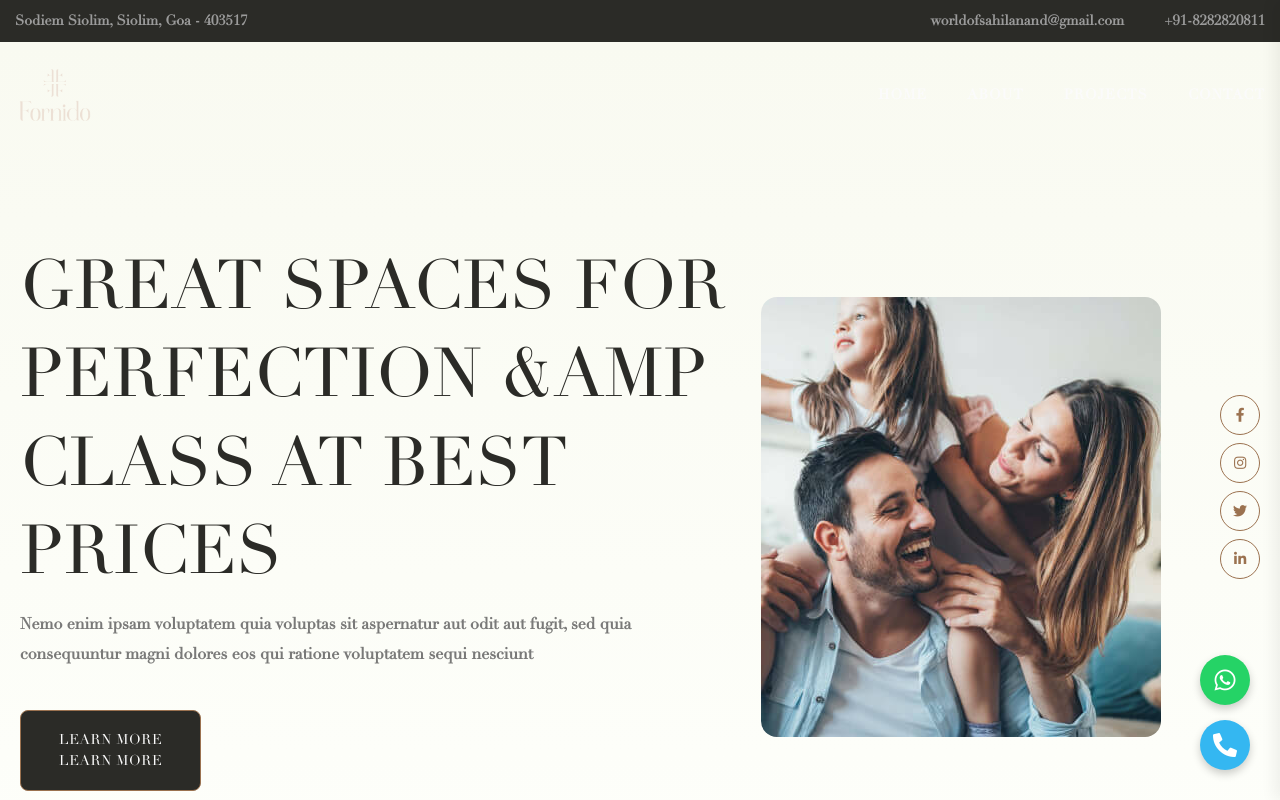
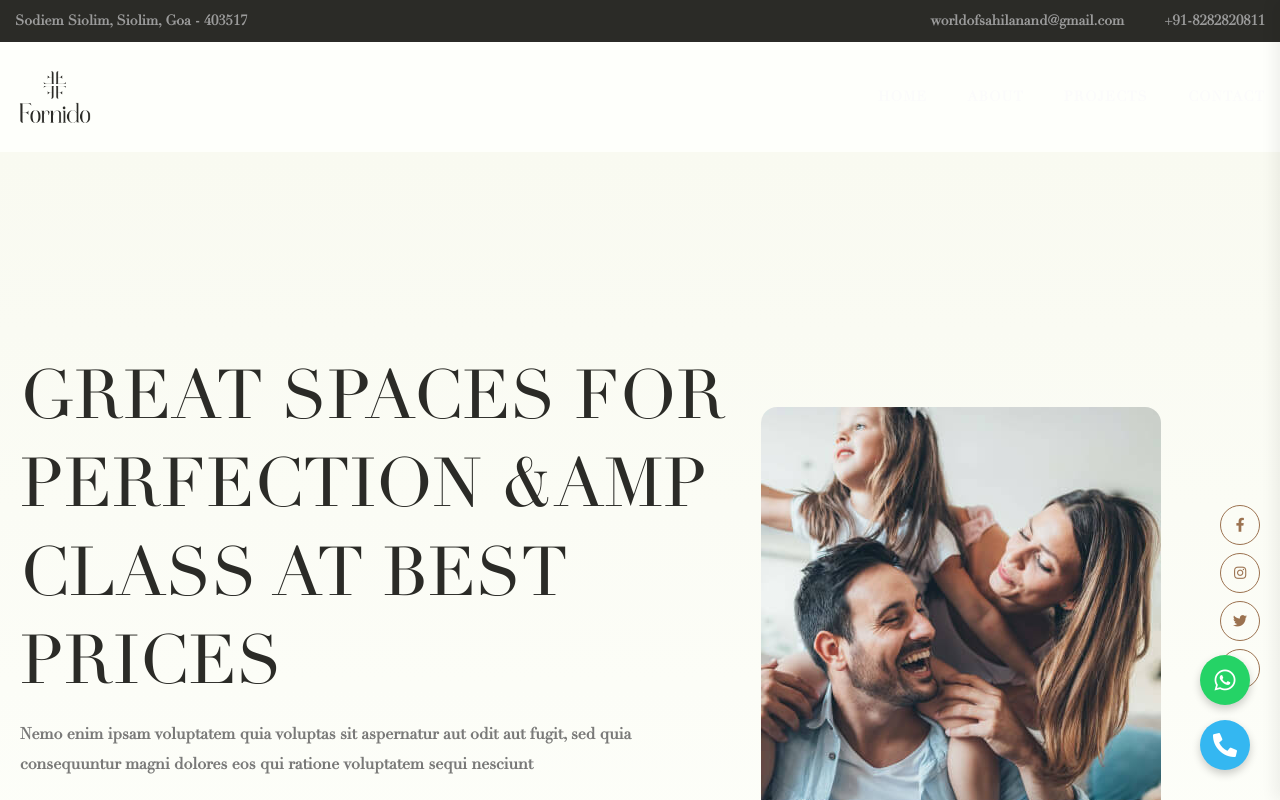
Before and after one commit to vrajbhingradiya-work/fornido-website, a Next.js app: page /index-3 in a window 1280 px wide. Shown: the top 800 px of the page. Built offline with nearby package versions, Linux system fonts and the light colour scheme; a web font is replaced by a local one.

Commit message:
navbar changes

```diff
--- a/components/layout/Header5.js
+++ b/components/layout/Header5.js
@@ -1,9 +1,13 @@
+"use client";
 import Link from "next/link";
 import Menu from "./Menu";
 import MobileMenu from "./MobileMenu";
 import { websiteData } from "@/websiteData";
+import { useRouter } from "next/router";
 export default function Header5({ handleMobileMenu, scroll }) {
   const companyProfile = websiteData.companyProfile;
+  const router = useRouter();
+  const path = router.pathname;
   return (
     <>
       <header className="header-style-four">
@@ -58,7 +62,7 @@ export default function Header5({ handleMobileMenu, scroll }) {
         </div>
         <div
           id="sticky-header"
-          className={`menu-area transparent-header ${
+          className={`menu-area ${path === "/" ? "transparent-header" : ""} ${
             scroll ? "sticky-menu" : ""
           }`}
         >
@@ -66,8 +70,12 @@ export default function Header5({ handleMobileMenu, scroll }) {
             <div className="row">
               <div className="col-12">
                 <div
-                  className={`mobile-nav-toggler ${
-                    scroll ? "logo-color-dark" : "logo-color"
+                  className={`mobile-nav-toggler  ${
+                    path !== "/"
+                      ? "logo-color-dark"
+                      : scroll
+                      ? "logo-color-dark"
+                      : "logo-color"
                   } `}
                   onClick={handleMobileMenu}
                 >
@@ -80,12 +88,16 @@ export default function Header5({ handleMobileMenu, scroll }) {
                         <img
                           className="website-logo"
                           src={
-                            scroll
+                            path !== "/"
+                              ? "/assets/img/logo/logo02-dark.png"
+                              : scroll
                               ? "/assets/img/logo/logo02-dark.png"
                               : "/assets/img/logo/logo02.png"
                           }
                           alt="Logo"
                         />
+
+                        {/* if homepage ? " scroll behaviour changes" :  */}
                       </Link>
                     </div>
                     <div className="navbar-wrap main-menu d-none d-lg-flex">
```
